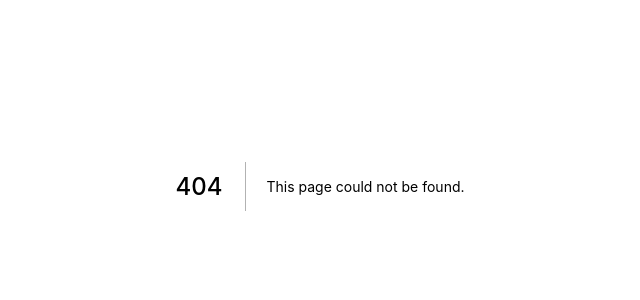
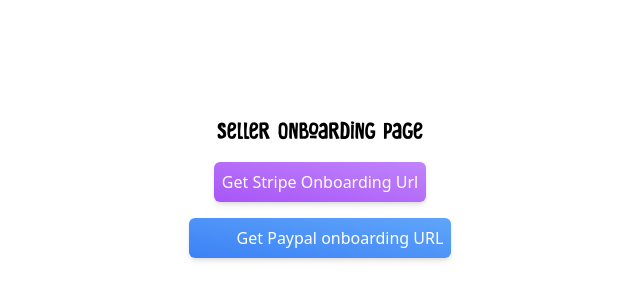
Before and after one commit to Woofmeets-LLC/fishmyspot-front-end, a Next.js app: page /onboarding in a window 1280 px wide. Before the commit this address had no page. Shown: the part 214-514 px from the top of the page, without its empty margins (320-960 px from the left). Built offline with nearby package versions, Linux system fonts and the light colour scheme.

Commit message:
feat: create paypal onboarding button

```diff
--- /dev/null
+++ b/pages/onboarding/index.jsx
@@ -0,0 +1,73 @@
+import axios from "axios";
+import Link from "next/link";
+import { useState } from "react";
+import { FaExternalLinkAlt } from "react-icons/fa";
+
+const PaypalOnboardButton = () => {
+  const [redirectUrl, setRedirectUrl] = useState(undefined);
+  const [loading, setLoadingState] = useState(false);
+
+  const getPayPalOnboardingLink = async () => {
+    setLoadingState(true);
+    try {
+      const res = await axios.get(
+        "http://localhost:5000/paypal/generate-signup-link"
+      );
+      const data = res.data;
+      console.log(data);
+      const onboardUrl = data?.links?.[1]?.href;
+      if (!onboardUrl) {
+        throw Error("No redirect url found");
+      }
+      setRedirectUrl(() => onboardUrl);
+    } catch (error) {
+      console.log(error);
+    }
+    setLoadingState(false);
+  };
+
+  return (
+    <>
+      {!redirectUrl && (
+        <button
+          onClick={getPayPalOnboardingLink}
+          key={"paypal-onboard-button"}
+          className="bg-gradient-to-tr from-blue-500 to-blue-400 p-2 rounded-md text-white shadow-md w-max inline-flex gap-2"
+        >
+          {!loading && (
+            <svg
+              className="animate-spin h-5 w-5 mr-3  text-white"
+              viewBox="0 0 24 24"
+            ></svg>
+          )}
+          Get Paypal onboarding URL
+        </button>
+      )}
+      {redirectUrl && (
+        <div className="animate-bounce bg-gradient-to-tr from-blue-500 to-blue-400 p-2 rounded-md shadow-md w-max inline-flex gap-1">
+          <FaExternalLinkAlt className="fill-slate-100" />
+          <Link href={redirectUrl} key={"paypal-redirect-button"}>
+            <a className="text-white" target="_blank">
+              Onboard with Paypal
+            </a>
+          </Link>
+        </div>
+      )}
+    </>
+  );
+};
+
+const OnBoardingPage = () => {
+  return (
+    <>
+      <div className="min-w-full min-h-screen flex flex-col gap-4 items-center justify-center">
+        <h1 className="font-food-truck text-2xl">Seller Onboarding page</h1>
+        <button className="bg-gradient-to-tr from-purple-500 to-purple-400 p-2 rounded-md text-white shadow-md w-max">
+          Get Stripe Onboarding Url
+        </button>
+        <PaypalOnboardButton></PaypalOnboardButton>
+      </div>
+    </>
+  );
+};
+export default OnBoardingPage;
--- /dev/null
+++ b/pages/onboarding/paypal-redirect.jsx
@@ -0,0 +1,9 @@
+const PayPalOnboardingRedirectPage = () => {
+  return (
+    <div>
+      <p>Paypal Redirect Page</p>
+    </div>
+  );
+};
+
+export default PayPalOnboardingRedirectPage;
```
